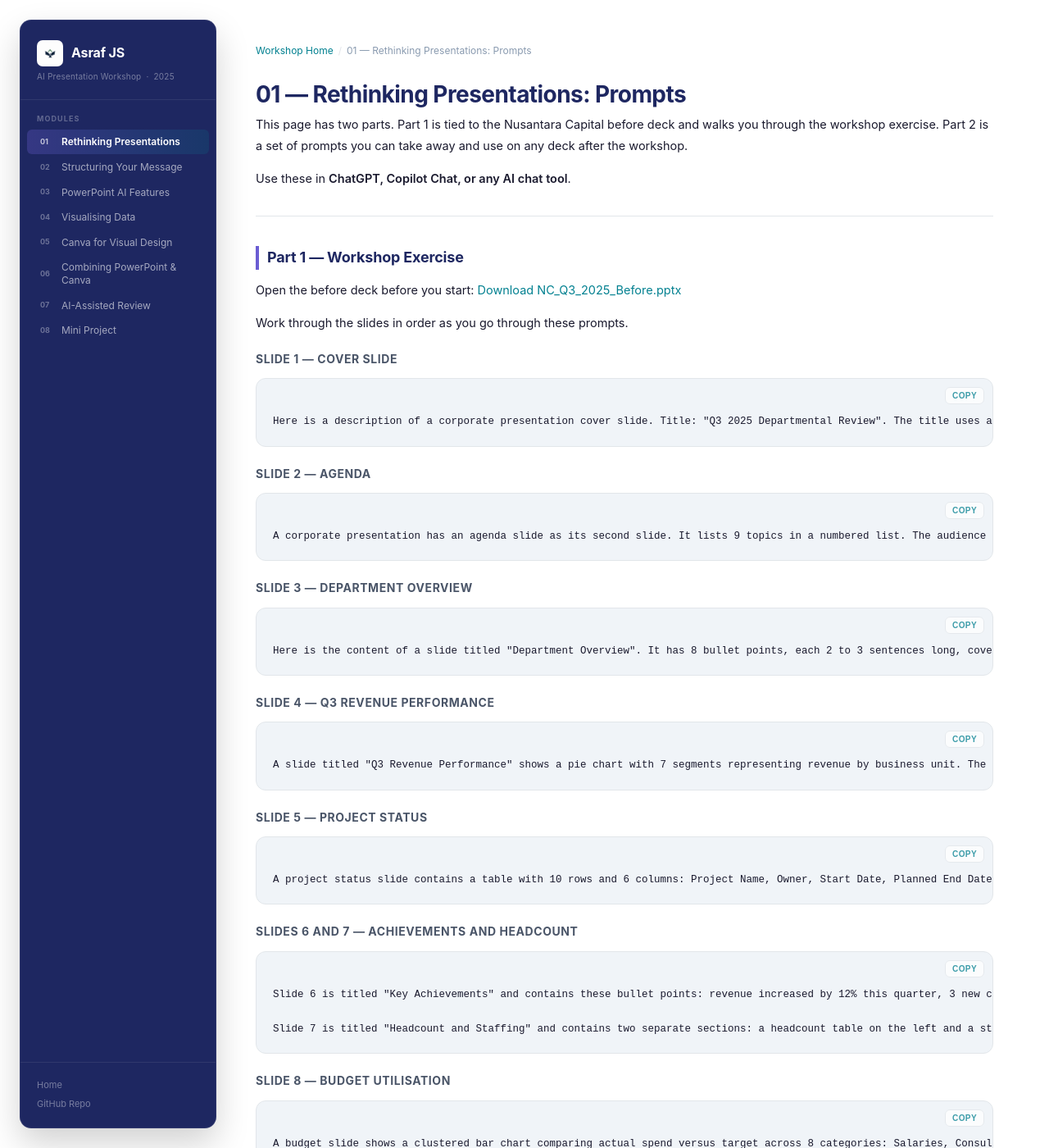
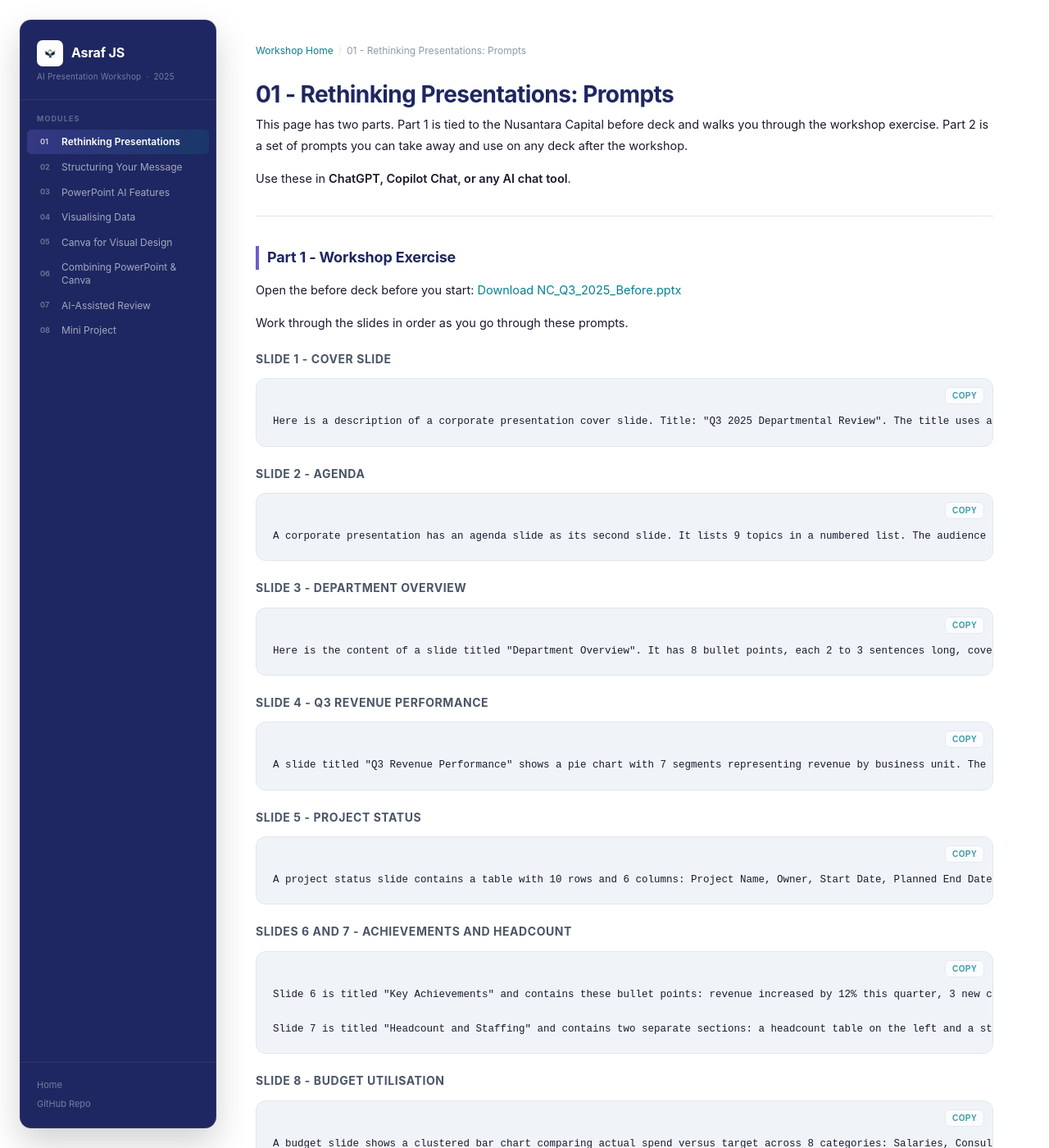
Before and after one commit to Asraf-JS/Presentation-With-AI-Workshop, a Jekyll site: the page built from 01-rethinking-presentations/prompts.md, in a window 1280 px wide and 1400 px high. Shown: the whole window at 82% size. Built offline with Jekyll 4.4.1, drawn with Linux system fonts in a browser that asks for light colours; our own code applies the rules of GitHub Pages for plain Markdown files; some of the changed text lies outside the part shown.

````diff
--- a/01-rethinking-presentations/prompts.md
+++ b/01-rethinking-presentations/prompts.md
@@ -1,4 +1,4 @@
-# 01 — Rethinking Presentations: Prompts
+# 01 - Rethinking Presentations: Prompts
 
 This page has two parts. Part 1 is tied to the Nusantara Capital before deck and walks you through the workshop exercise. Part 2 is a set of prompts you can take away and use on any deck after the workshop.
 
@@ -6,43 +6,43 @@ Use these in **ChatGPT, Copilot Chat, or any AI chat tool**.
 
 ---
 
-## Part 1 — Workshop Exercise
+## Part 1 - Workshop Exercise
 
 Open the before deck before you start: [Download NC_Q3_2025_Before.pptx](./NC_Q3_2025_Before.pptx)
 
 Work through the slides in order as you go through these prompts.
 
-### Slide 1 — Cover slide
+### Slide 1 - Cover slide
 
 ```
 Here is a description of a corporate presentation cover slide. Title: "Q3 2025 Departmental Review". The title uses a large bold serif font. The subtitle is a 3-line paragraph explaining what the presentation covers, who prepared it, and when. The date is in a small italic font at the bottom left. The company name is in a spaced-out all-caps font at the top. Identify every design problem on this slide and explain why each one is a problem.
 ```
 
-### Slide 2 — Agenda
+### Slide 2 - Agenda
 
 ```
 A corporate presentation has an agenda slide as its second slide. It lists 9 topics in a numbered list. The audience is senior leadership at a Malaysian investment holding company who already know what the presentation is about. Is this slide necessary? What should replace it, if anything?
 ```
 
-### Slide 3 — Department Overview
+### Slide 3 - Department Overview
 
 ```
 Here is the content of a slide titled "Department Overview". It has 8 bullet points, each 2 to 3 sentences long, covering: when the department was founded, what it is responsible for, how many projects it manages, headcount, office locations, stakeholder engagement activities, budget, and training activities. What are the problems with this slide? What is the maximum number of bullet points a content slide should have, and why?
 ```
 
-### Slide 4 — Q3 Revenue Performance
+### Slide 4 - Q3 Revenue Performance
 
 ```
 A slide titled "Q3 Revenue Performance" shows a pie chart with 7 segments representing revenue by business unit. The total revenue is RM 4.2M. What is wrong with using a pie chart here? What chart type would communicate this data more clearly, and why?
 ```
 
-### Slide 5 — Project Status
+### Slide 5 - Project Status
 
 ```
 A project status slide contains a table with 10 rows and 6 columns: Project Name, Owner, Start Date, Planned End Date, Status, and Key Issues. The font size is 9pt to fit everything on one slide. Two projects are delayed, one is at risk, and seven are on track. What are the problems with presenting project status this way to senior leadership? How would you simplify this slide to make it more useful for decision-makers?
 ```
 
-### Slides 6 and 7 — Achievements and Headcount
+### Slides 6 and 7 - Achievements and Headcount
 
 ```
 Slide 6 is titled "Key Achievements" and contains these bullet points: revenue increased by 12% this quarter, 3 new clients onboarded, stakeholder satisfaction scores improved, two staff completed training, cost savings of RM 180K achieved, a significant deliverable was completed ahead of schedule. What is missing from each of these bullet points that would make them more meaningful?
@@ -50,13 +50,13 @@ Slide 6 is titled "Key Achievements" and contains these bullet points: revenue i
 Slide 7 is titled "Headcount and Staffing" and contains two separate sections: a headcount table on the left and a staff engagement survey summary on the right. What is the structural problem with this slide?
 ```
 
-### Slide 8 — Budget Utilisation
+### Slide 8 - Budget Utilisation
 
 ```
 A budget slide shows a clustered bar chart comparing actual spend versus target across 8 categories: Salaries, Consultancy, Travel, Technology, Training, Office, Marketing, and Misc. Every bar has a data label showing the exact value. There are gridlines on both axes and a grey background on the chart area. List every visual problem with this chart and suggest how to fix each one.
 ```
 
-### Slides 9 to 11 — Risks, Priorities, and Decisions
+### Slides 9 to 11 - Risks, Priorities, and Decisions
 
 ```
 Slide 9 is a risk table with 4 risks, likelihood and impact ratings, and a status column. Each status says either "Being monitored", "Under review", or "Tracking". The slide ends with this line: "The department continues to track all identified risks and will provide updates at the next leadership review." What is the problem with this closing line? What should it say instead?
@@ -66,7 +66,7 @@ Slide 10 lists 7 Q4 priorities as bullet points, each one a full sentence. What
 Slide 11 is titled "Key Decisions Needed" and contains 6 bullet points written as full paragraphs. The actual budget reallocation request that requires senior approval is in bullet point 4. What is wrong with this structure, and how should the slide be redesigned?
 ```
 
-### Slide 12 — Closing slide
+### Slide 12 - Closing slide
 
 ```
 The final slide of a corporate presentation shows the text "Thank You" in large bold serif font, centred on a dark navy background. Below it: "For questions, please contact the Strategy and Planning department." There is no contact information, no next step, and no call to action. What is wrong with ending a presentation this way, and what should a closing slide do instead?
@@ -95,7 +95,7 @@ Rate this deck out of 10 on: message clarity, slide design, data communication,
 
 ---
 
-## Part 2 — Try It Yourself
+## Part 2 - Try It Yourself
 
 Use these prompts on any deck you are working on outside the workshop.
 
````
